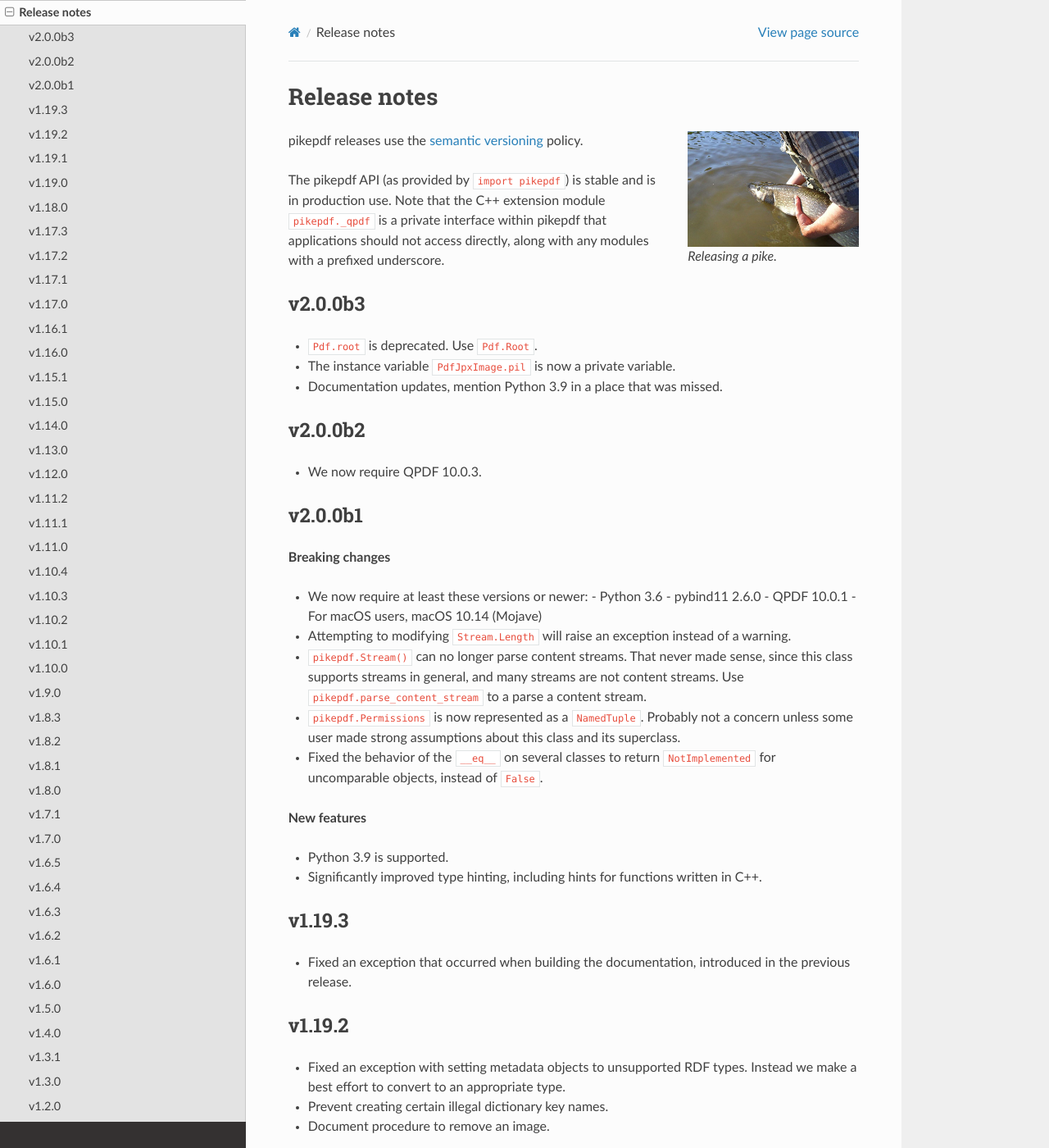
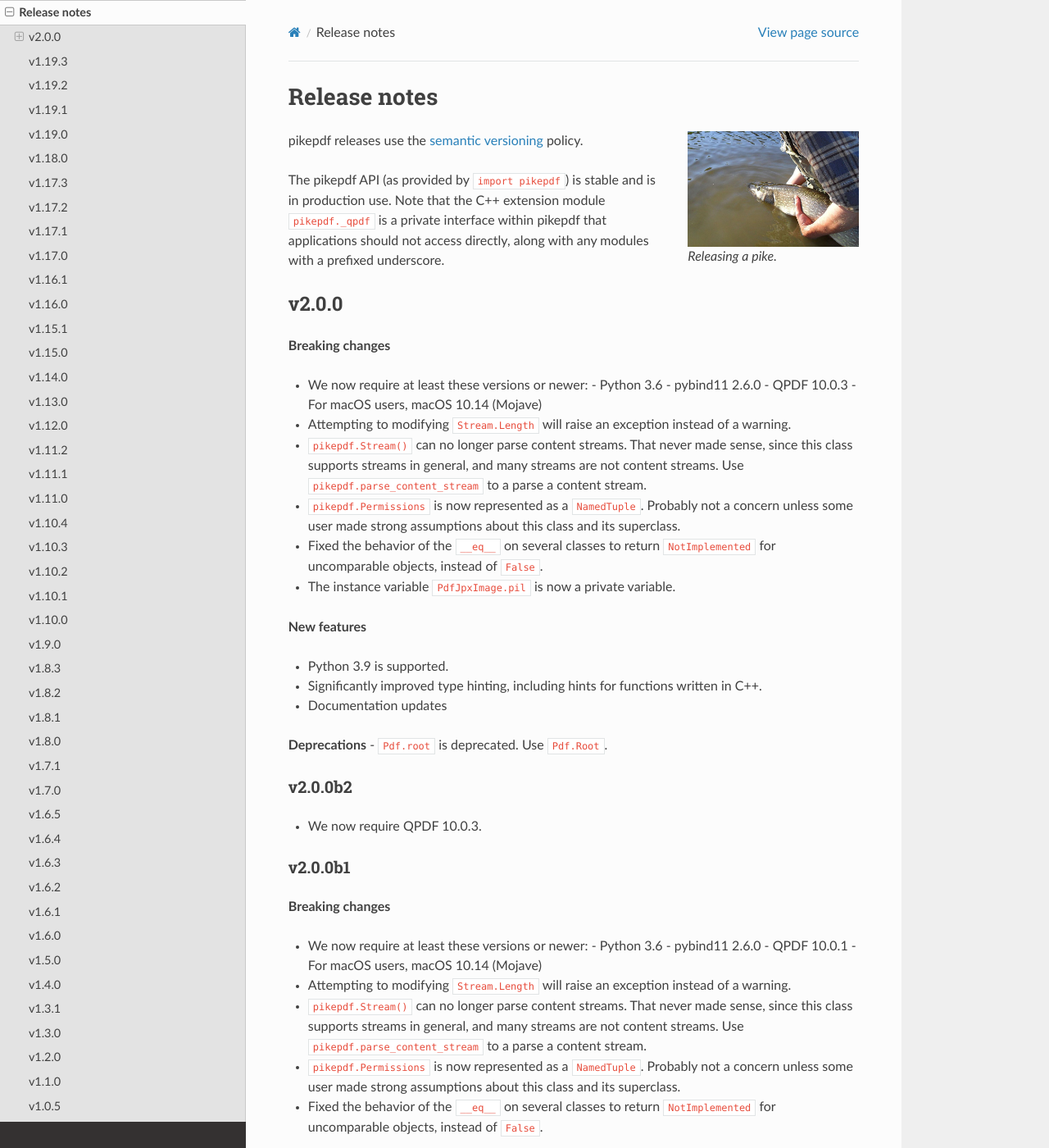
Before and after one commit to pikepdf/pikepdf, a Sphinx documentation site: the page built from docs/release_notes.rst, in a window 1280 px wide and 1400 px high. Shown: the whole window at 82% size. Built offline with Sphinx 7.4.7 and the Read the Docs theme 2.0.0, drawn with Linux system fonts in a browser that asks for light colours; the version number could not be read and is left out.

Commit message:
pikepdf v2.0.0 release notes

```diff
--- a/docs/release_notes.rst
+++ b/docs/release_notes.rst
@@ -18,20 +18,44 @@
 ``pikepdf._qpdf`` is a private interface within pikepdf that applications
 should not access directly, along with any modules with a prefixed underscore.
 
-v2.0.0b3
-========
+v2.0.0
+======
 
+**Breaking changes**
+
+-  We now require at least these versions or newer:
+   -  Python 3.6
+   -  pybind11 2.6.0
+   -  QPDF 10.0.3
+   -  For macOS users, macOS 10.14 (Mojave)
+-  Attempting to modifying ``Stream.Length`` will raise an exception instead of a
+   warning.
+-  ``pikepdf.Stream()`` can no longer parse content streams. That never made sense,
+   since this class supports streams in general, and many streams are not content
+   streams. Use ``pikepdf.parse_content_stream`` to a parse a content stream.
+-  ``pikepdf.Permissions`` is now represented as a ``NamedTuple``. Probably not a
+   concern unless some user made strong assumptions about this class and its superclass.
+-  Fixed the behavior of the ``__eq__`` on several classes to return
+   ``NotImplemented`` for uncomparable objects, instead of ``False``.
+-  The instance variable ``PdfJpxImage.pil`` is now a private variable.
+
+
+**New features**
+
+-  Python 3.9 is supported.
+-  Significantly improved type hinting, including hints for functions written in C++.
+-  Documentation updates
+
+**Deprecations**
 -  ``Pdf.root`` is deprecated. Use ``Pdf.Root``.
--  The instance variable ``PdfJpxImage.pil`` is now a private variable.
--  Documentation updates, mention Python 3.9 in a place that was missed.
 
 v2.0.0b2
-========
+--------
 
 -  We now require QPDF 10.0.3.
 
 v2.0.0b1
-========
+--------
 
 **Breaking changes**
 
```
